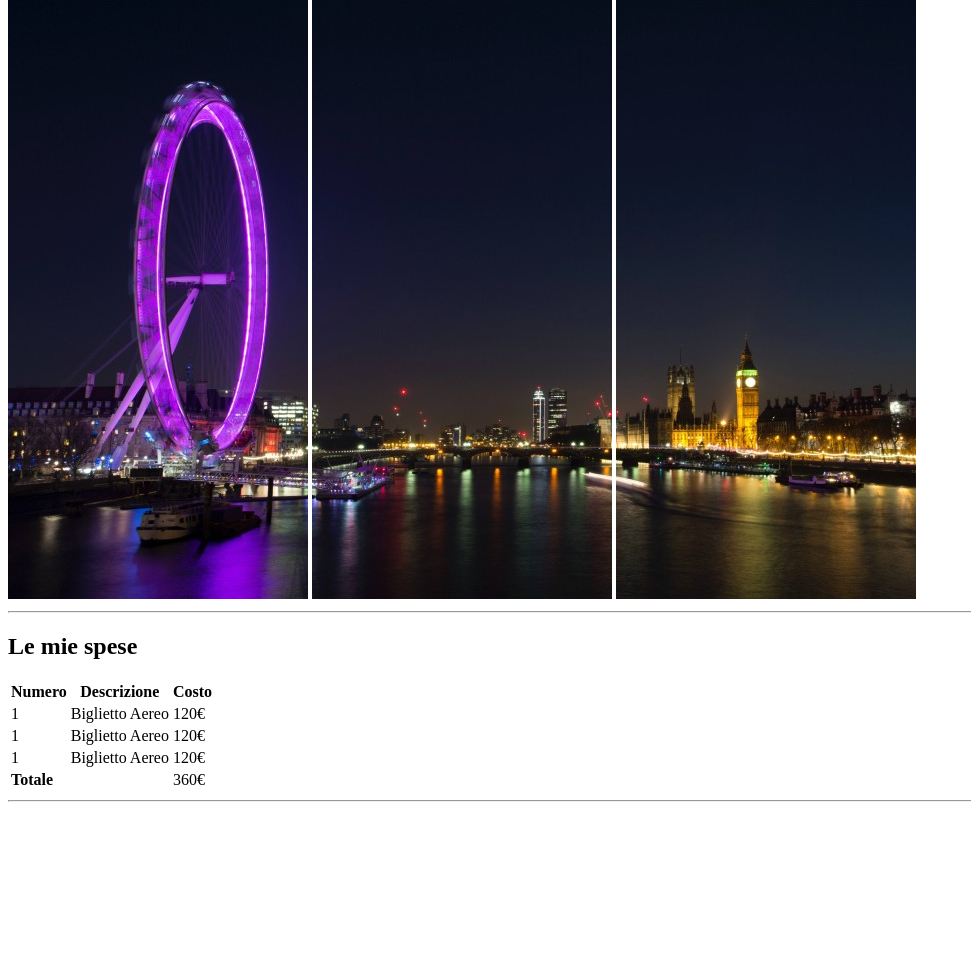
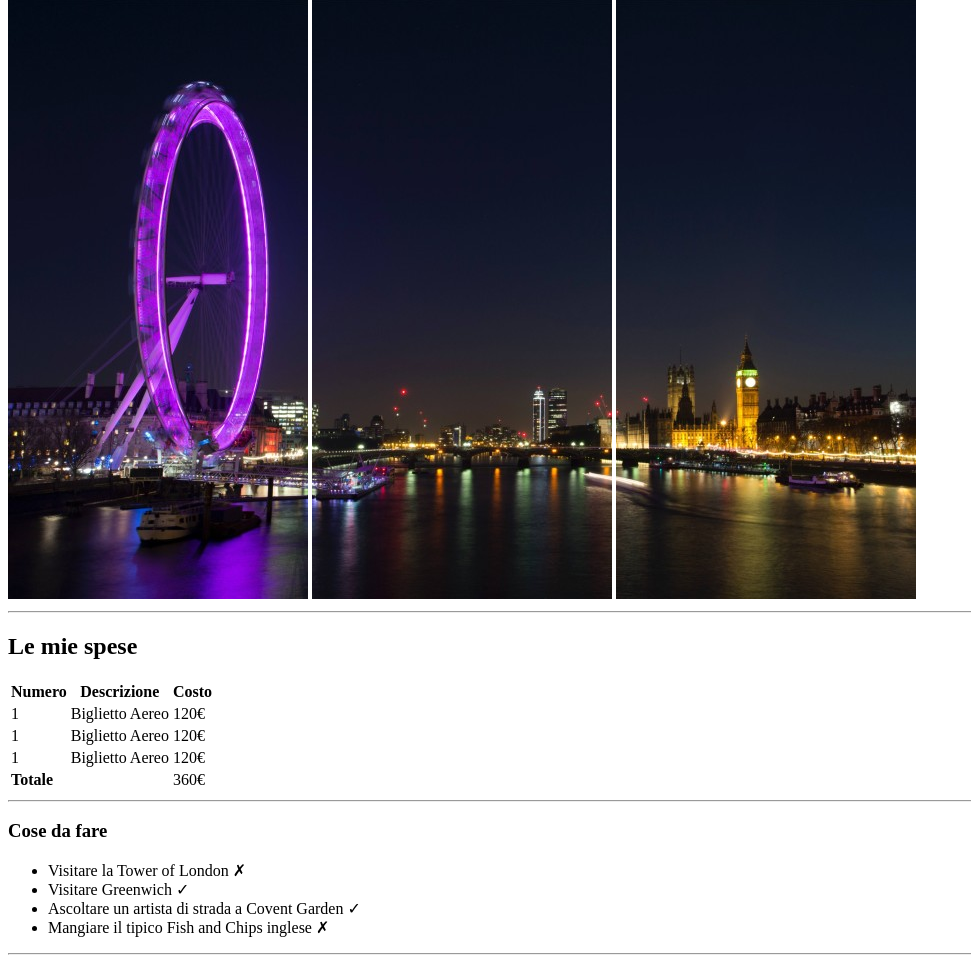
Before and after one commit to lucaconigliaro/html-london-trip, a plain HTML site: page index.html in a window 1280 px wide. Shown: the part 68-1031 px from the top of the page, without its empty margins (0-971 px from the left). Before the commit the page ends 878 px from the top, so only its background shows below. Drawn offline with Linux system fonts and the light colour scheme.

Commit message:
feat: to do list section added

```diff
--- a/index.html
+++ b/index.html
@@ -1,5 +1,5 @@
 <!DOCTYPE html>
-<html lang="ita">
+<html lang="it">
 
 <head>
     <meta charset="UTF-8">
@@ -62,14 +62,21 @@
                 </tfoot>
             </table>
         </section>
+        <!-- Fine Sezione Spese  -->
 
-        <!-- Fine Sezione Spese  -->
         <hr>
 
         <!-- Sezione To do List  -->
-
+        <h3>Cose da fare</h3>
+        <ul>
+            <li>Visitare la Tower of London &cross;</li>
+            <li>Visitare Greenwich &check;</li>
+            <li>Ascoltare un artista di strada a Covent Garden &check;</li>
+            <li>Mangiare il tipico Fish and Chips inglese &cross;</li>
+        </ul>
         <!-- Fine Sezione To do List  -->
 
+        <hr>
 
         <!-- Sezione Info  -->
 
```
